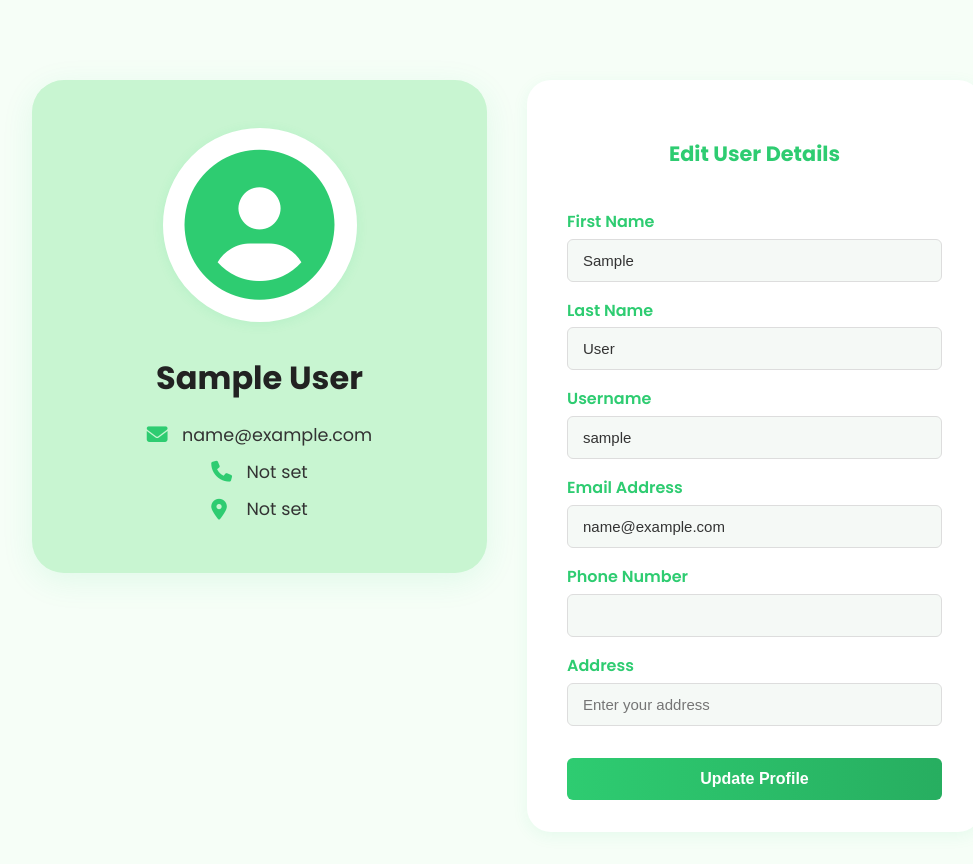
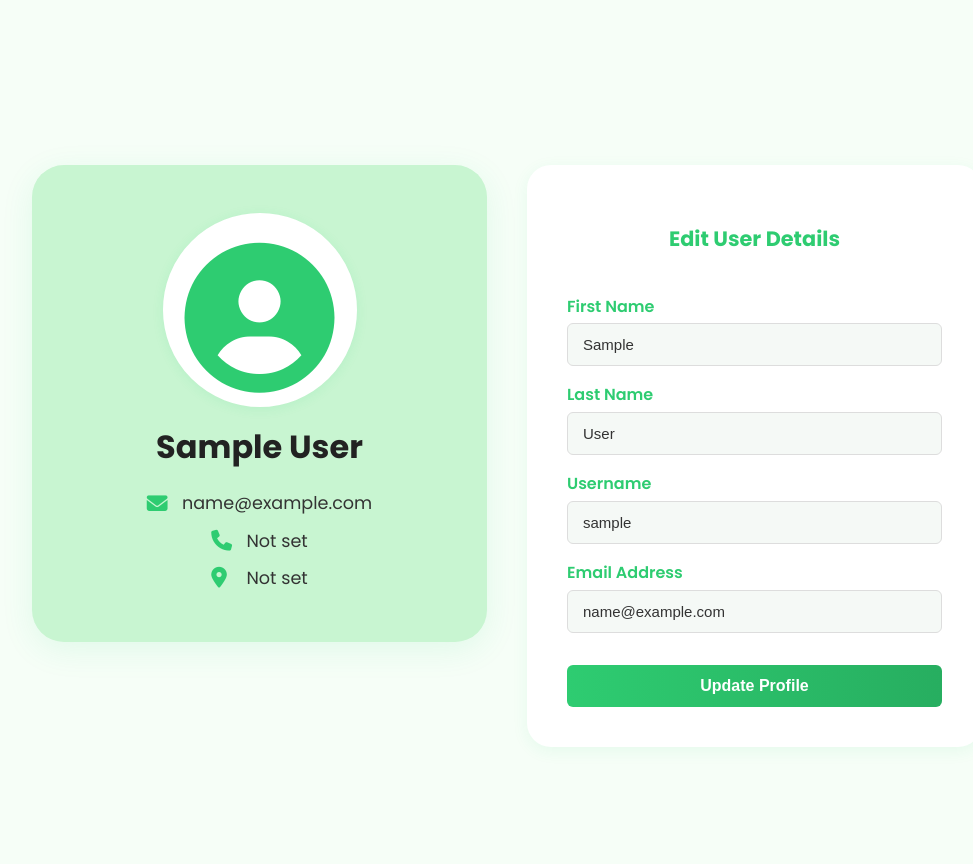
Before and after one commit to RupSagarGautam/CLMS, a Django app: page /edit-profile/ in a window 1280 px wide. Shown: the whole page, without its empty margins (133-1106 px from the left). Run offline with Django 5.2, Linux system fonts and the light colour scheme; the visitor is signed in with stand-in values (Sample User, id 1); data comes from the database, SQL or seed files in the repository.

Commit message:
changes on profilepage

```diff
--- a/cms/settings.py
+++ b/cms/settings.py
@@ -26,7 +26,7 @@ SECRET_KEY = 'django-insecure-zfsi0^#u(11$wf1dofiwn1z&*ggk6c$t2i0^85@=pqe2uwn9sp
 # SECURITY WARNING: don't run with debug turned on in production!
 DEBUG = True
 
-ALLOWED_HOSTS = []
+ALLOWED_HOSTS = ['192.168.1.143']
 
 
 # Application definition
--- a/templates/pages/edit_profile.html
+++ b/templates/pages/edit_profile.html
@@ -15,6 +15,7 @@
             display: flex;
             flex-direction: column;
             align-items: center;
+            font-family: 'Poppins', sans-serif;
         }
         .profile-layout {
             display: flex;
@@ -44,17 +45,12 @@
             overflow: hidden;
             border: 7px solid #fff;
             box-shadow: 0 2px 12px rgba(44, 204, 113, 0.10);
-            margin-bottom: 2rem;
+            margin-bottom: 1rem;
             background: #fff;
             display: flex;
             align-items: center;
             justify-content: center;
-            cursor: pointer;
             position: relative;
-            transition: box-shadow 0.2s;
-        }
-        .profile-pic:hover {
-            box-shadow: 0 4px 24px rgba(44, 204, 113, 0.18);
         }
         .profile-pic img,
         .profile-pic i {
@@ -95,7 +91,7 @@
             box-shadow: 0 4px 16px rgba(44, 204, 113, 0.08);
             max-width: 540px;
             width: 100%;
-            padding: 2.5rem 2.5rem 2rem 2.5rem;
+            padding: 2.5rem;
         }
         .edit-card h2 {
             color: #2ecc71;
@@ -190,25 +186,31 @@
 </head>
 <body>
     <div class="profile-layout">
+        <!-- LEFT: Profile Card -->
         <div class="profile-card">
-            <form id="profile-pic-form" enctype="multipart/form-data" style="display:contents;">
-                <input type="file" id="profile_picture" name="profile_picture" class="file-input" accept="image/*">
-                <div class="profile-pic" id="profile-pic-clickable">
+            <div class="profile-pic">
+                <label for="profile_picture" style="cursor: pointer; width: 100%; height: 100%;">
                     {% if profile_picture %}
-                        <img src="{{ profile_picture.url }}" alt="Profile Picture" id="profile-pic-preview">
+                        <img src="{{ profile_picture.url }}" alt="Profile Picture">
                     {% else %}
-                        <i class="fas fa-user-circle" id="profile-pic-icon"></i>
+                        <i class="fas fa-user-circle"></i>
                     {% endif %}
-                </div>
-            </form>
+                </label>
+                <input type="file" name="profile_picture" id="profile_picture" accept="image/*" class="file-input">
+            </div>
+            {% if field_errors.profile_picture %}
+                <div class="error-message">{{ field_errors.profile_picture }}</div>
+            {% endif %}
             <div class="profile-name">{{ firstName }} {{ lastName }}</div>
             <div class="profile-info"><i class="fas fa-envelope"></i> {{ email }}</div>
             <div class="profile-info"><i class="fas fa-phone"></i> {{ phone|default:"Not set" }}</div>
             <div class="profile-info"><i class="fas fa-map-marker-alt"></i> {{ address|default:"Not set" }}</div>
             {% if country %}
-            <div class="profile-info"><i class="fas fa-globe"></i> {{ country }}</div>
+                <div class="profile-info"><i class="fas fa-globe"></i> {{ country }}</div>
             {% endif %}
         </div>
+
+        <!-- RIGHT: Edit Form -->
         <div class="edit-card">
             <h2>Edit User Details</h2>
             {% if messages %}
@@ -216,6 +218,7 @@
                     <div class="success-message {{ message.tags }}">{{ message }}</div>
                 {% endfor %}
             {% endif %}
+
             <form method="POST" enctype="multipart/form-data">
                 {% csrf_token %}
                 <label for="firstName">First Name</label>
@@ -223,59 +226,22 @@
                 {% if field_errors.firstName %}
                     <div class="error-message">{{ field_errors.firstName }}</div>
                 {% endif %}
+
                 <label for="lastName">Last Name</label>
                 <input type="text" id="lastName" name="lastName" value="{{ lastName }}" required />
                 {% if field_errors.lastName %}
                     <div class="error-message">{{ field_errors.lastName }}</div>
                 {% endif %}
+
                 <label for="username">Username</label>
                 <input type="text" id="username" name="username" value="{{ user.username }}" readonly />
+
                 <label for="email">Email Address</label>
                 <input type="email" id="email" name="email" value="{{ email }}" readonly />
-                <label for="phone">Phone Number</label>
-                <input type="tel" id="phone" name="phone" value="{{ phone }}" readonly />
-                <label for="address">Address</label>
-                <input type="text" id="address" name="address" value="{{ address|default:'' }}" placeholder="Enter your address" />
+
                 <button type="submit">Update Profile</button>
             </form>
         </div>
     </div>
-    <script>
-        // Make profile picture clickable to trigger file input
-        document.getElementById('profile-pic-clickable').addEventListener('click', function() {
-            document.getElementById('profile_picture').click();
-        });
-        // Preview profile picture before upload
-        document.getElementById('profile_picture').addEventListener('change', function(e) {
-            const file = e.target.files[0];
-            if (file) {
-                // Check if file is an image
-                if (!file.type.startsWith('image/')) {
-                    alert('Please select an image file only');
-                    e.target.value = '';
-                    return;
-                }
-                // Create preview
-                const reader = new FileReader();
-                reader.onload = function(event) {
-                    // Hide icon if it exists
-                    const iconElement = document.getElementById('profile-pic-icon');
-                    if (iconElement) {
-                        iconElement.style.display = 'none';
-                    }
-                    // Create or update image preview
-                    let previewImg = document.getElementById('profile-pic-preview');
-                    if (!previewImg) {
-                        previewImg = document.createElement('img');
-                        previewImg.id = 'profile-pic-preview';
-                        previewImg.alt = 'Profile Picture';
-                        document.getElementById('profile-pic-clickable').appendChild(previewImg);
-                    }
-                    previewImg.src = event.target.result;
-                };
-                reader.readAsDataURL(file);
-            }
-        });
-    </script>
 </body>
 </html>
```
Also changed, not shown: templates/pages/Profile.html (+0 -8 lines), media/profile_pictures/1.jpeg (added), media/profile_pictures/Screenshot_2025-07-29_191209.png (deleted).
